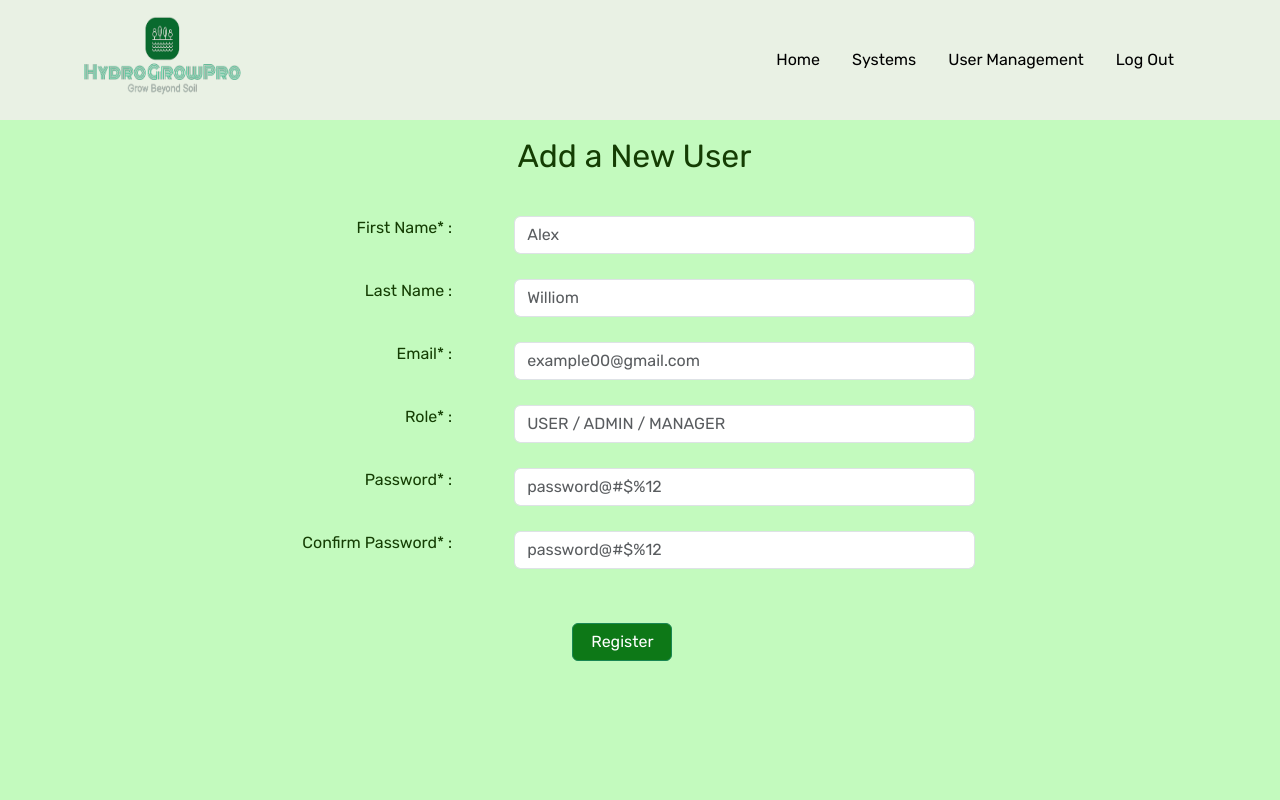
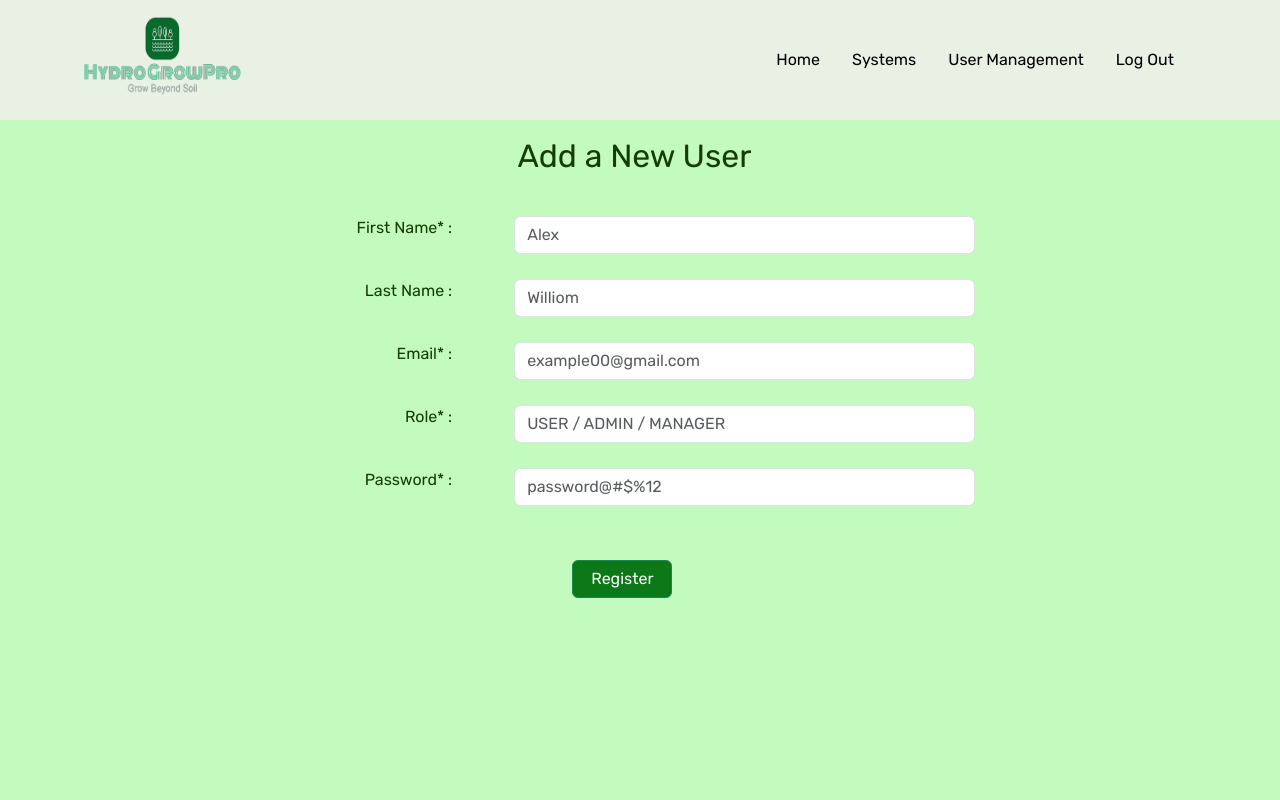
Before and after one commit to Danujan06/React-app-Deployment, a React (Create React App) app: page /RegisterUser in a window 1280 px wide. Shown: the top 800 px of the page. Built offline with nearby package versions, Linux system fonts and the light colour scheme; sample sign-in values are in the browser's storage.

Commit message:
UserManagement folder Updated

```diff
--- a/src/pages/LogIn/RegisterUser.js
+++ b/src/pages/LogIn/RegisterUser.js
@@ -30,12 +30,12 @@ function RegisterUser() {
     const handleSubmit = async (e) => {
         e.preventDefault();
 
-        if(formData.password !== formData.confirmPassword){
+        /*if(formData.password !== formData.confirmPassword){
             alert("Password doesn't match.");
             return;
-        }
+        }*/
         try {
-            const response = await axios.post('http://localhost:8080/api/v1/auth/register', formData);
+            const response = await axios.post('https://springapplicationbackend.el.r.appspot.com/api/v1/auth/register', formData);
 
             if (response.status === 200) {
                 alert("Registration successful");
@@ -136,7 +136,7 @@ function RegisterUser() {
                             />
                         </div>
 
-                        <div className="confirm-password row">
+                        {/*<div className="confirm-password row">
                             <label htmlFor="confirmPassword" className="form-label col-3">
                                 Confirm Password* :
                             </label>
@@ -150,7 +150,7 @@ function RegisterUser() {
                                 placeholder="password@#$%12"
                                 required
                             />
-                        </div>
+    </div>*/}
                         <div className="register-button-container row">
                         <button type="submit" className="btn btn-success mt-3" style={{width:"100px",backgroundColor:"#0D7817"}}>Register</button>
                         </div>
```
